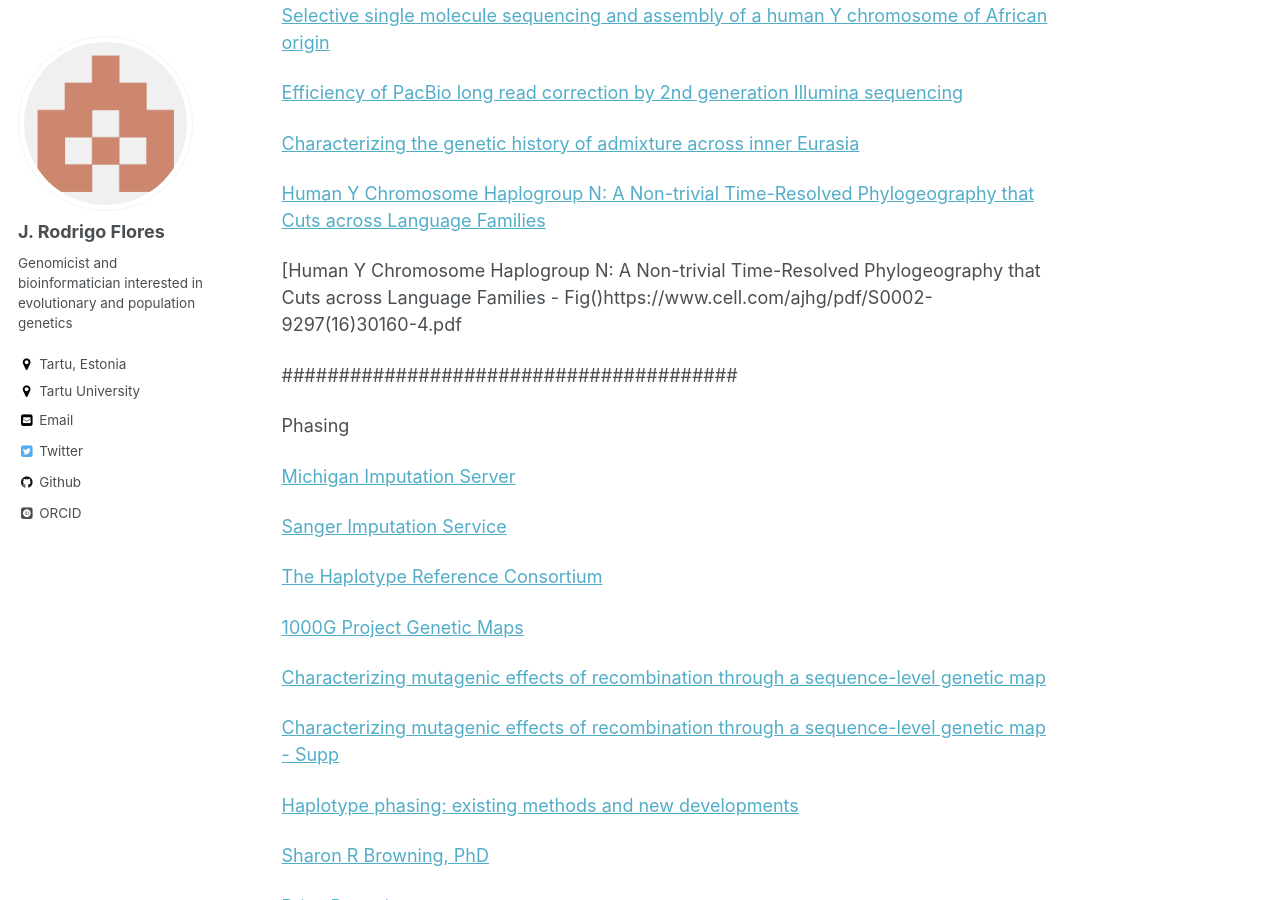
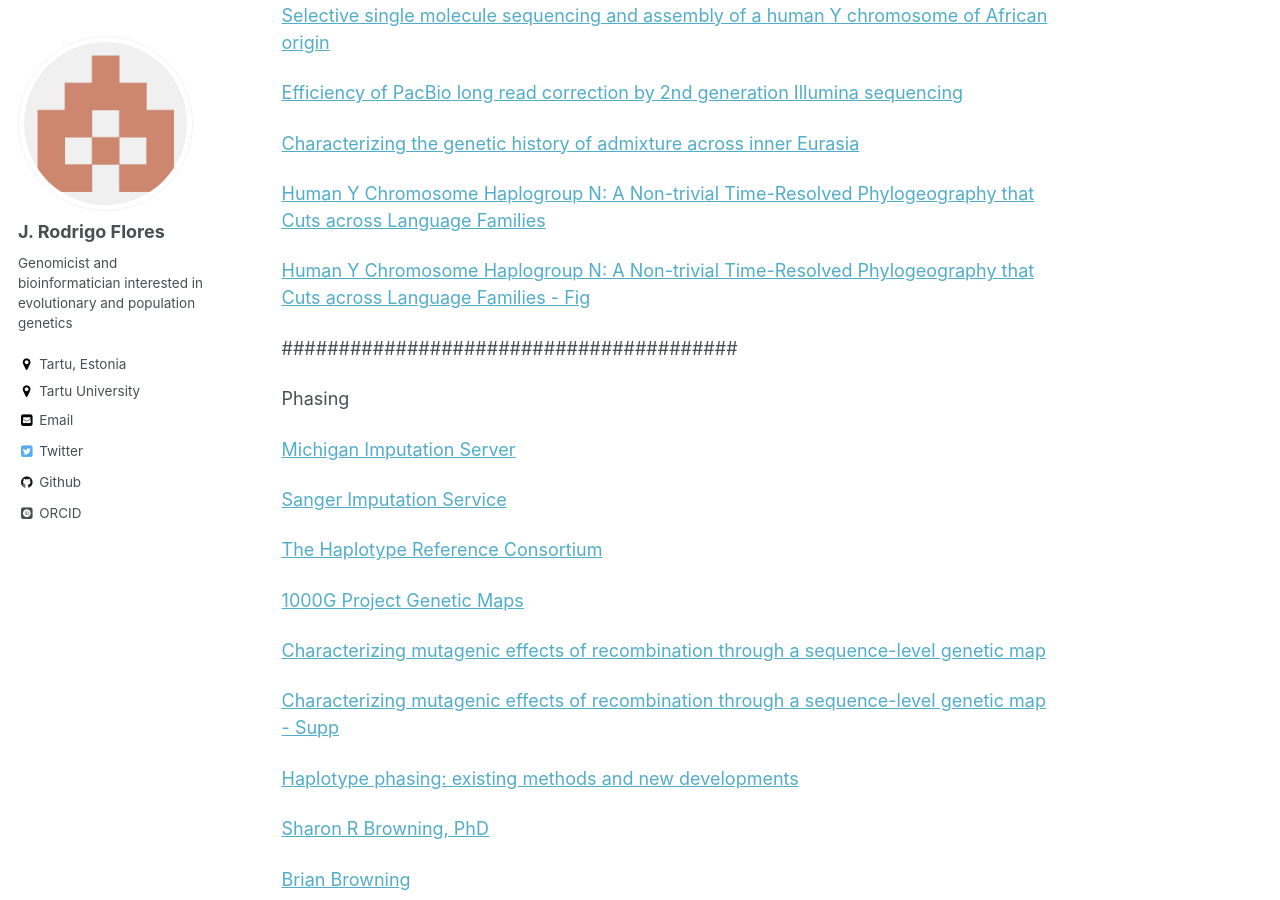
Before and after one commit to JRodrigoF/JRodrigoFlores.github.io, a Jekyll site: the page built from lc.md, in a window 1280 px wide and 900 px high, scrolled down 5275 px. Built offline with Jekyll 4.4.1, drawn with Linux system fonts in a browser that asks for light colours; some web fonts are replaced; part of the change alters nothing that is shown.

Commit message:
Update lc.md

```diff
--- a/lc.md
+++ b/lc.md
@@ -196,7 +196,7 @@ Y Chromosome
 
 [Human Y Chromosome Haplogroup N: A Non-trivial Time-Resolved Phylogeography that Cuts across Language Families](https://www.sciencedirect.com/science/article/pii/S0002929716301604)
 
-[Human Y Chromosome Haplogroup N: A Non-trivial Time-Resolved Phylogeography that Cuts across Language Families - Fig()https://www.cell.com/ajhg/pdf/S0002-9297(16)30160-4.pdf
+[Human Y Chromosome Haplogroup N: A Non-trivial Time-Resolved Phylogeography that Cuts across Language Families - Fig](https://www.cell.com/ajhg/pdf/S0002-9297(16)30160-4.pdf)
 
 ########################################
 
```
